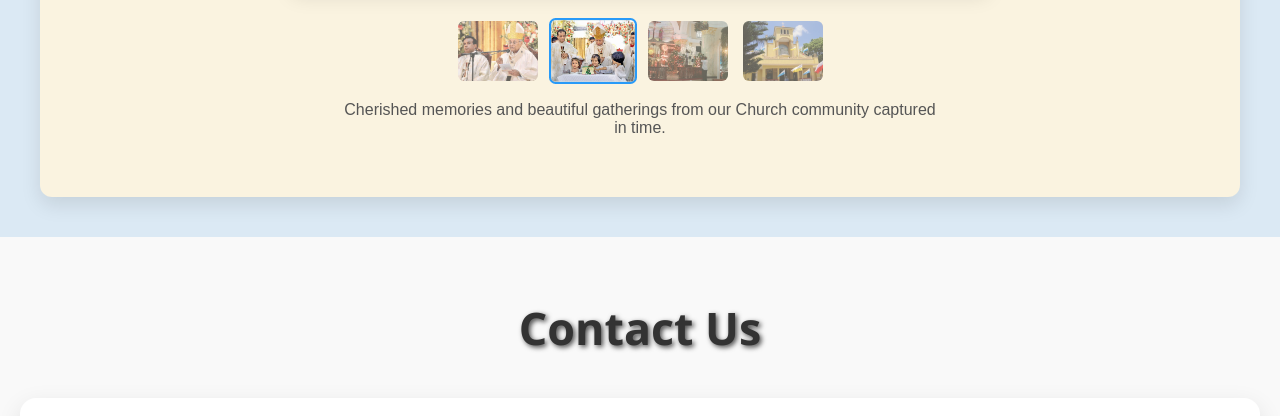
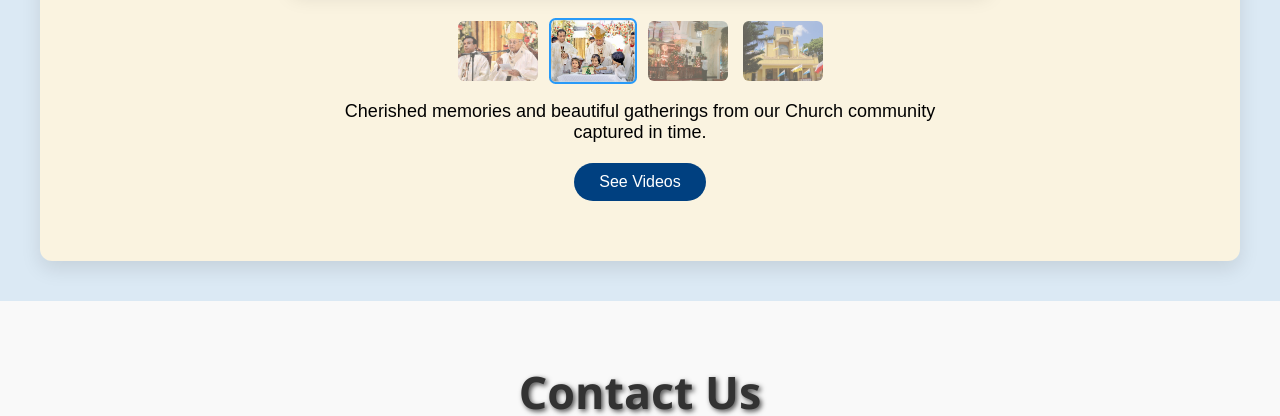
Before and after one commit to Senura-Peiris/OLS-Church-Website, a plain HTML site: page home.html in a window 1280 px wide. Shown: the part 2373-2789 px from the top of the page. Drawn offline with Linux system fonts and the light colour scheme; a script that the page names is missing.

Commit message:
changes done

```diff
--- a/CSS/style.css
+++ b/CSS/style.css
@@ -572,6 +572,28 @@ input:checked + .slider:before {
   color: #555;
 }
 
+.see-videos-btn-wrapper {
+  margin-top: 20px;
+  text-align: center;
+}
+
+.see-videos-btn {
+  background-color: #004080;
+  color: white;
+  padding: 10px 25px;
+  font-size: 16px;
+  border: none;
+  border-radius: 30px;
+  text-decoration: none;
+  transition: background-color 0.3s ease, transform 0.2s ease;
+  display: inline-block;
+}
+
+.see-videos-btn:hover {
+  background-color: #0066cc;
+  transform: translateY(-2px);
+}
+
 /*--Contact us section styles---*/
 .contact-section {
   background-color: #f9f9f9;
--- a/JS/lang.js
+++ b/JS/lang.js
@@ -25,11 +25,11 @@ const translations = {
       seeMore: "තව බලන්න",
       priestTitle: "අපගේ පියතුමා",
       priestDesc:
-        "අපගේ වත්මන් පියතුමා ගරු චමින්ද රොෂාන් මහතා දයාවෙන් හා ආගමික විශ්වාසයෙන් සමාජය සේවය කිරීමේ කැපවීමෙන් යුතුව සිටී. ඔහු පසුගිය වසර 1.5 ක් පුරා අපගේ දෙව්මැදුර නියෝජනය කරමින් සභාවට ආශිර්වාද හා ආදරය ලබාදී ඇත.",
+        "අපගේ වත්මන් පියතුමා ගරු චමින්ද රොෂාන් පියතුමා දයාවෙන් හා ආගමික විශ්වාසයෙන් සමාජය සේවය කිරීමේ කැපවීමෙන් යුතුව සිටී. එතුමානන් පසුගිය වසර 1.5 ක් පුරා අපගේ දෙව්මැදුර නියෝජනය කරමින් සභාවට ආශිර්වාද හා ආදරය ලබාදී ඇත.",
       birthday: "උපන්දිනය: ",
       specialMoments: "විශේෂ මතකයන්",
       specialDesc:
-        "අපගේ දෙව්මැදුරේ මතක සටහන් සහ ආගමික අවස්ථා දර්ශනය කරන මොහොතකි.",
+        "අපගේ දෙව්මැදුරේ මතක සටහන් සහ ආගමික අවස්ථා",
       contactUs: "අපව අමතන්න",
       footer: "© 2025 වික්ෂෝප දේවමාතා දෙව්මැදුර - ජාඇල. සියලු හිමිකම් ඇවිරිණි.",
     },
--- a/home.html
+++ b/home.html
@@ -23,7 +23,7 @@
           <li><a href="videos.html">Videos</a></li>
           <li><a href="notices.html">Notices</a></li>
           <li><a href="about.html">About</a></li>
-          <li><a href="#">Contact</a></li>
+          <li><a href="#contact">Contact</a></li>
         </ul>
       </nav>
 
@@ -143,15 +143,19 @@
       <img src="images/jaela church.jpg" alt="Moment 4" class="thumb" data-index="3" />
     </div>
 
-    <p class="moment-description">
+    <p class="moment-description" style="color:black; font-size: 18px;">
       Cherished memories and beautiful gatherings from our Church community captured in time.
     </p>
+    <!-- New See Videos Button -->
+<div class="see-videos-btn-wrapper">
+  <a href="videos.html" class="see-videos-btn">See Videos</a>
+</div>
   </div>
 </section>
 
 <!---Contact us section-->
   <!-- Contact Us Section -->
-  <section class="contact-section">
+  <section class="contact-section" id="contact">
     <h2>Contact Us</h2>
     <div class="contact-card">
       <div class="contact-container">
```
